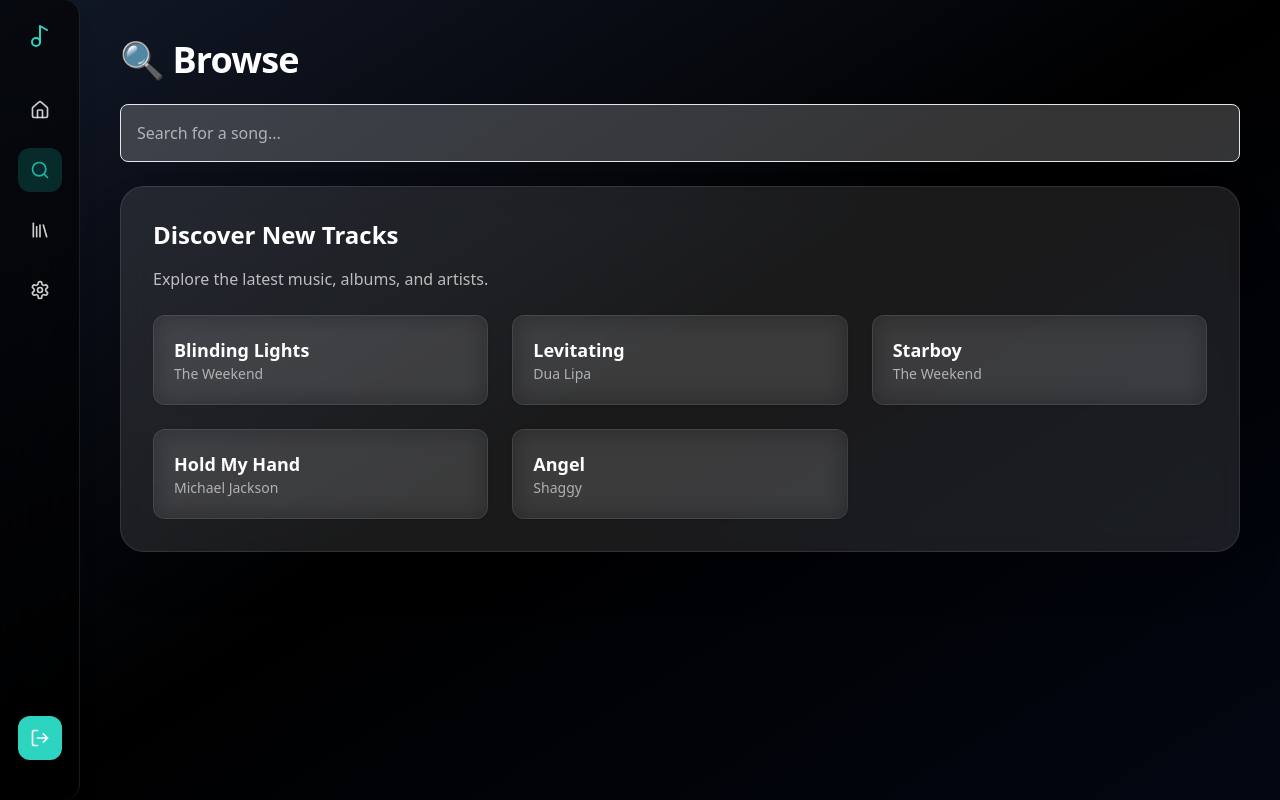
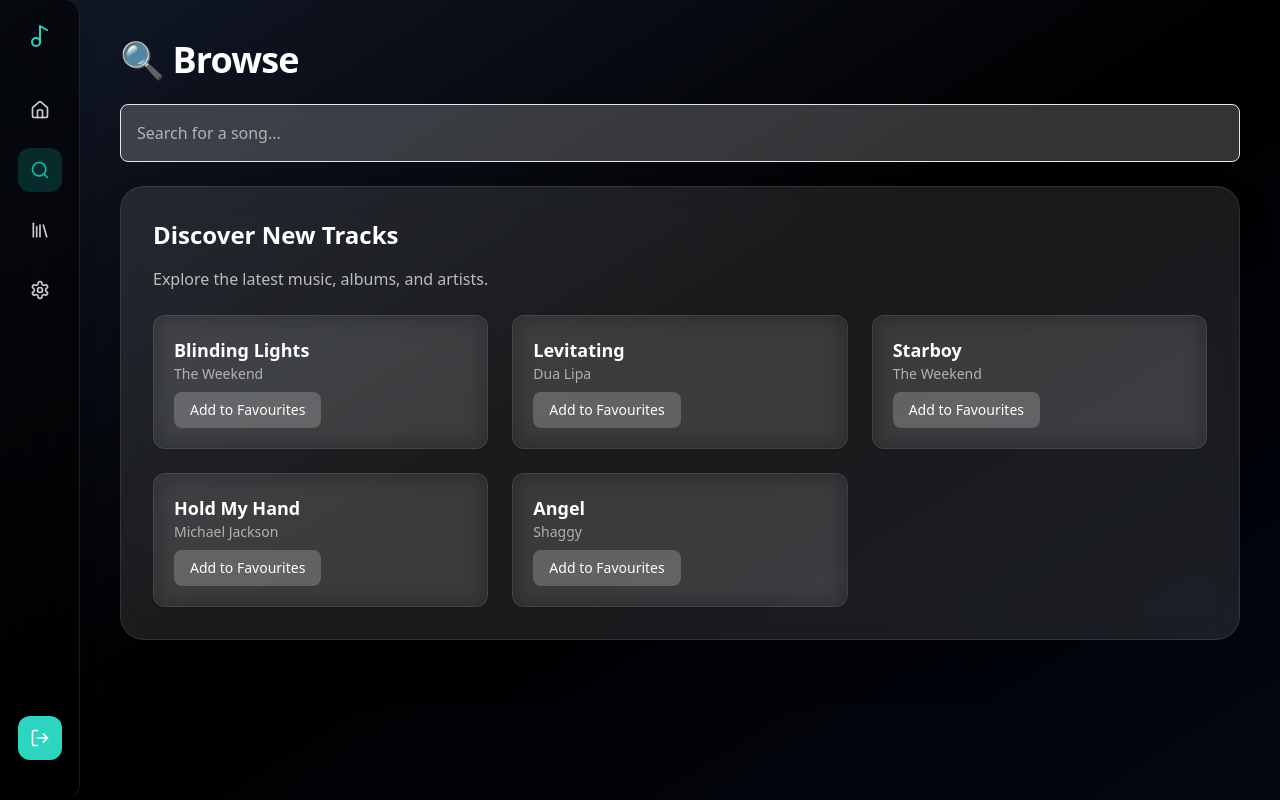
Before and after one commit to ssulochanaherath/web_frontend, a React (Vite) app: page /browse in a window 1280 px wide. Built offline with nearby package versions, Linux system fonts and the light colour scheme.

Commit message:
Update Browse.tsx.

```diff
--- a/src/pages/Browse.tsx
+++ b/src/pages/Browse.tsx
@@ -7,7 +7,8 @@ function Browse() {
     const [searchTerm, setSearchTerm] = useState('');
     const [currentTrack, setCurrentTrack] = useState(null);
     const [audio, setAudio] = useState(null);
-    const [isPlaying, setIsPlaying] = useState(false); // Track whether the audio is playing or paused
+    const [isPlaying, setIsPlaying] = useState(false);
+    const [favourites, setFavourites] = useState([]); // New state for favourites
 
     const tracks = [
         { name: 'Blinding Lights', artist: 'The Weekend', src: '/music/blinding-lights.mp3' },
@@ -35,33 +36,46 @@ function Browse() {
     const playTrack = (track) => {
         console.log('Playing track:', track.name);
         if (audio) {
-            audio.pause(); // Pause the current audio
-            audio.currentTime = 0; // Reset current time to the beginning
+            audio.pause();
+            audio.currentTime = 0;
             console.log('Paused and reset previous track');
         }
 
-        const newAudio = new Audio(track.src); // Create new audio element
+        const newAudio = new Audio(track.src);
         newAudio.play().then(() => {
             console.log('Audio started playing');
-            setIsPlaying(true); // Set the track to playing
+            setIsPlaying(true);
         }).catch((error) => {
-            console.error('Error playing audio:', error); // Handle potential errors
+            console.error('Error playing audio:', error);
         });
 
-        setAudio(newAudio); // Store the audio reference
-        setCurrentTrack(track); // Set the current track
+        setAudio(newAudio);
+        setCurrentTrack(track);
     };
 
     const togglePlayPause = () => {
         if (audio) {
             if (isPlaying) {
-                audio.pause(); // Pause the track
-                setIsPlaying(false); // Update state
+                audio.pause();
+                setIsPlaying(false);
             } else {
-                audio.play(); // Play the track
-                setIsPlaying(true); // Update state
+                audio.play();
+                setIsPlaying(true);
             }
         }
+    };
+
+    // Function to toggle a song in the favourites list
+    const toggleFavourite = (track) => {
+        setFavourites((prevFavourites) => {
+            if (prevFavourites.some(fav => fav.name === track.name)) {
+                // Remove from favourites
+                return prevFavourites.filter(fav => fav.name !== track.name);
+            } else {
+                // Add to favourites
+                return [...prevFavourites, track];
+            }
+        });
     };
 
     return (
@@ -95,6 +109,21 @@ function Browse() {
                             >
                                 <h4 className="text-lg font-semibold">{track.name}</h4>
                                 <p className="text-sm text-white/60">{track.artist}</p>
+
+                                {/* Favourite button */}
+                                <button
+                                    onClick={(e) => {
+                                        e.stopPropagation(); // Prevent triggering playTrack on button click
+                                        toggleFavourite(track);
+                                    }}
+                                    className={`mt-2 px-4 py-2 rounded-lg text-sm ${
+                                        favourites.some(fav => fav.name === track.name)
+                                            ? 'bg-yellow-500 text-black'
+                                            : 'bg-white/20 text-white'
+                                    } hover:bg-yellow-400 transition-all duration-200`}
+                                >
+                                    {favourites.some(fav => fav.name === track.name) ? 'Remove from Favourites' : 'Add to Favourites'}
+                                </button>
                             </div>
                         ))}
                     </div>
--- a/src/pages/Dashboard.tsx
+++ b/src/pages/Dashboard.tsx
@@ -26,7 +26,7 @@ function Dashboard() {
         if (playing) {
             audioRef.current.pause();
         } else {
-            audioRef.current.play().catch((error) => console.error("Playback error:", error));
+            audioRef.current.play();
         }
         setPlaying(!playing);
     };
@@ -54,7 +54,8 @@ function Dashboard() {
         if (audio) {
             audio.src = playlist[currentTrackIndex].src;
             audio.load();
-            audio.play().then(() => setPlaying(true))
+            audio.play()
+                .then(() => setPlaying(true))
                 .catch((error) => console.error("Playback error:", error));
         }
     }, [currentTrackIndex]);
@@ -89,16 +90,16 @@ function Dashboard() {
     };
 
     useEffect(() => {
-        if (audioRef.current) {
-            audioRef.current.src = playlist[currentTrackIndex].src;
-            audioRef.current.load();
-
-            // If the track was playing, resume playing after switching
-            if (playing) {
-                audioRef.current.play().catch((error) => console.error("Playback error:", error));
+        const audio = audioRef.current;
+        if (audio) {
+            audio.addEventListener('ended', handleNextTrack);
+        }
+        return () => {
+            if (audio) {
+                audio.removeEventListener('ended', handleNextTrack);
             }
-        }
-    }, [currentTrackIndex, playing]);
+        };
+    }, []);
 
     return (
         <div className={`min-h-screen flex font-sans transition-all duration-500 ${getThemeClass()}`}>
```
